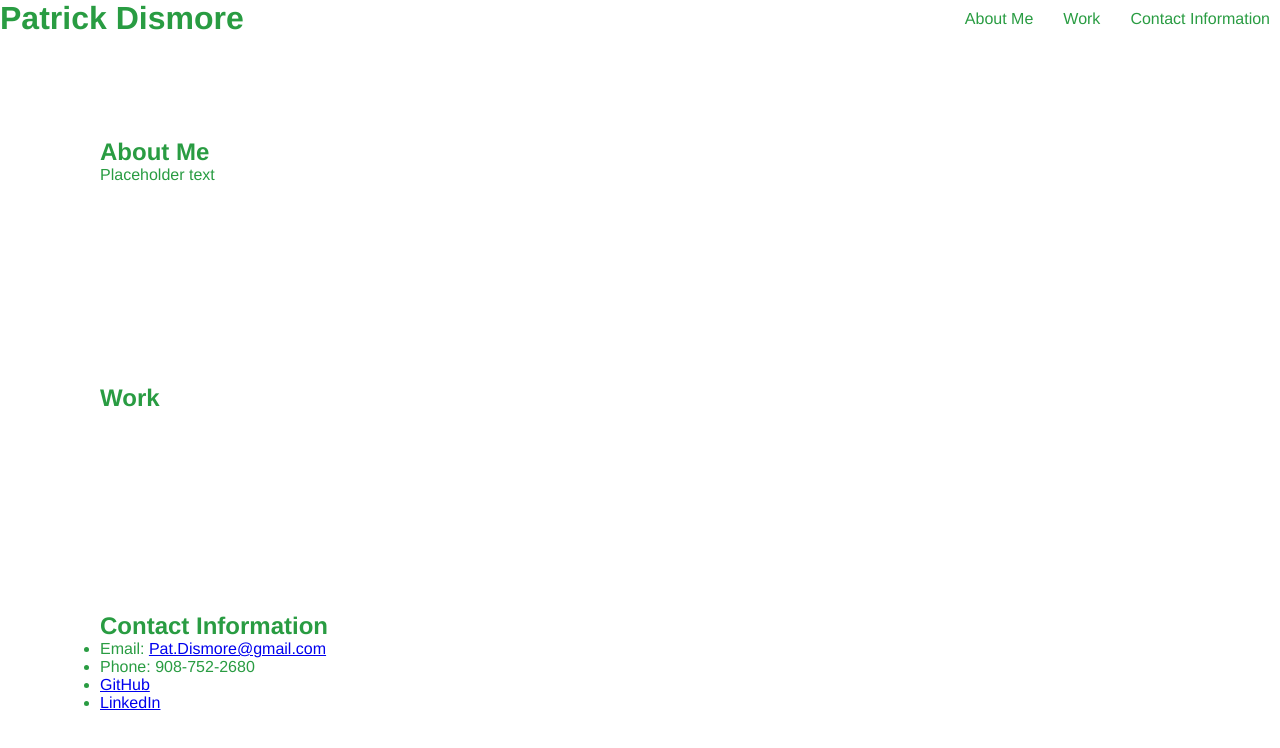
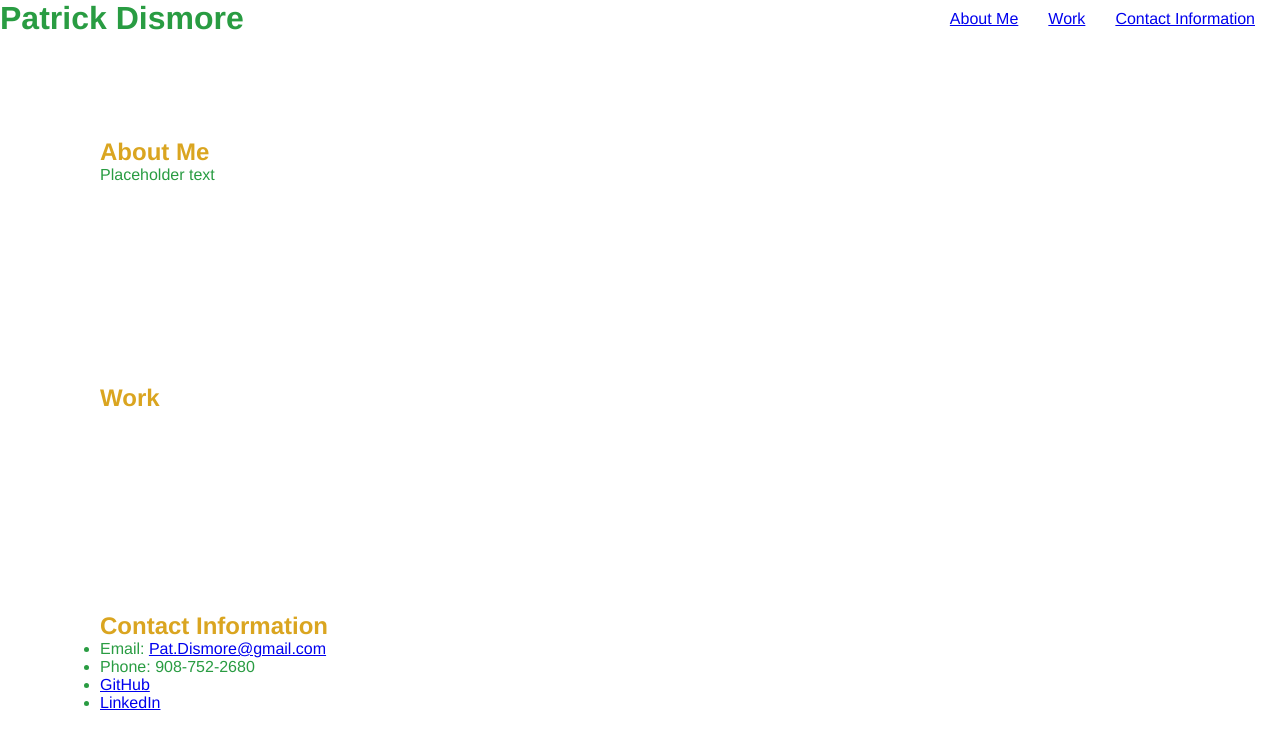
Before and after one commit to PDismore/Personal-Portfolio, a plain HTML site: page index.html in a window 1280 px wide. Drawn offline with Linux system fonts and the light colour scheme.

Commit message:
nav buttons fixed

```diff
--- a/assets/styles.css
+++ b/assets/styles.css
@@ -18,7 +18,6 @@
     display: flex;
     flex-wrap: wrap;
     justify-content: right;
-
   }
 
   header nav ul {
@@ -32,10 +31,12 @@
 
   header nav ul li a {
     padding: 10px 15px;
-
-
   }
 
   section {
     padding: 100px;
   }
+
+  section h2 {
+    color: goldenrod;
+  }
--- a/index.html
+++ b/index.html
@@ -12,9 +12,9 @@
         <h1>Patrick Dismore</h1>
         <nav>
             <ul>
-                <li><a href="#about-me"></a>About Me</li>
-                <li><a href="#work-ex"></a> Work</li>
-                <li><a href="#contact-info"></a> Contact Information</li>
+                <li><a href="#about-me">About Me</a></li>
+                <li><a href="#work-ex">Work</a></li>
+                <li><a href="#contact-info">Contact Information</a></li>
             </ul>
         </nav>
     </header>
```
